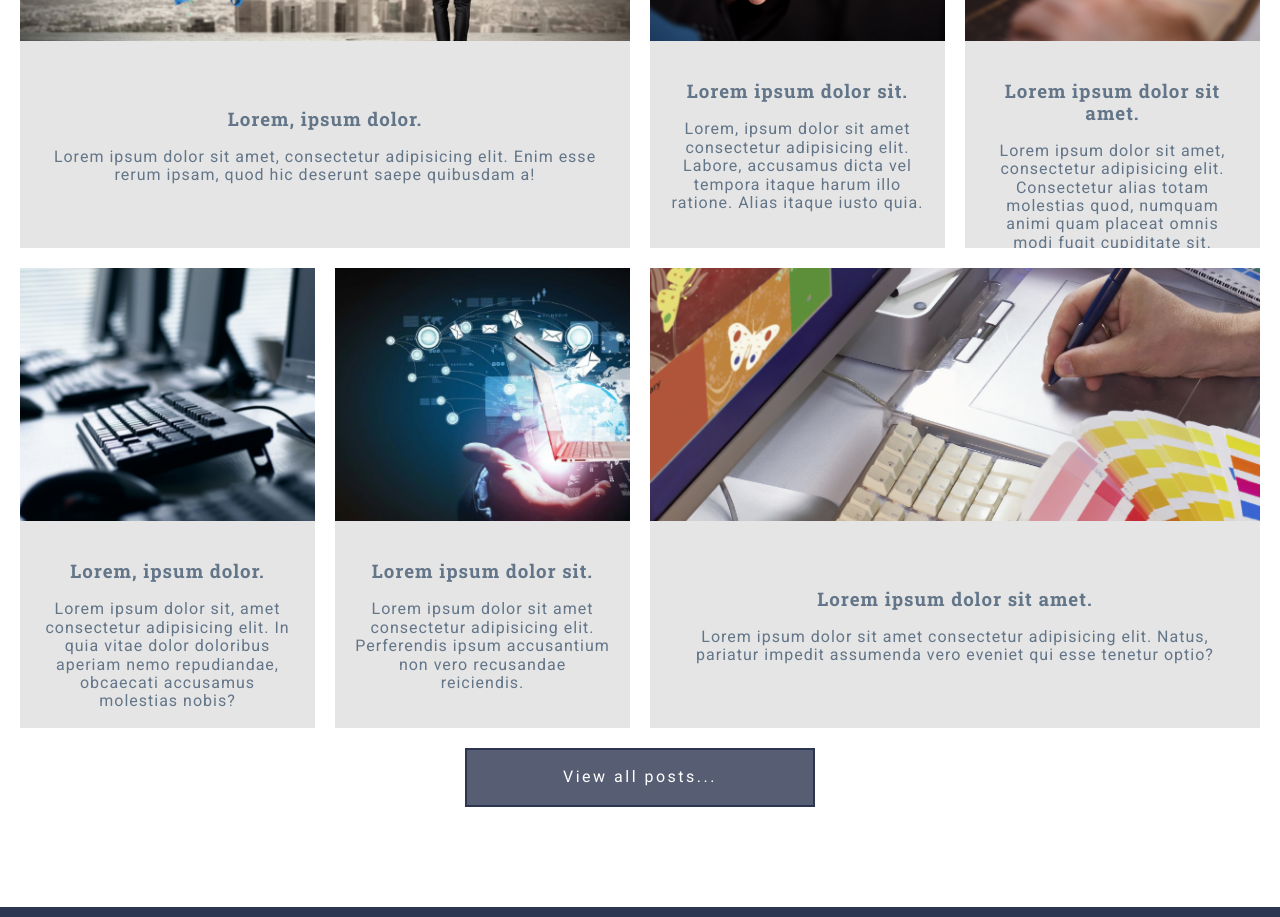
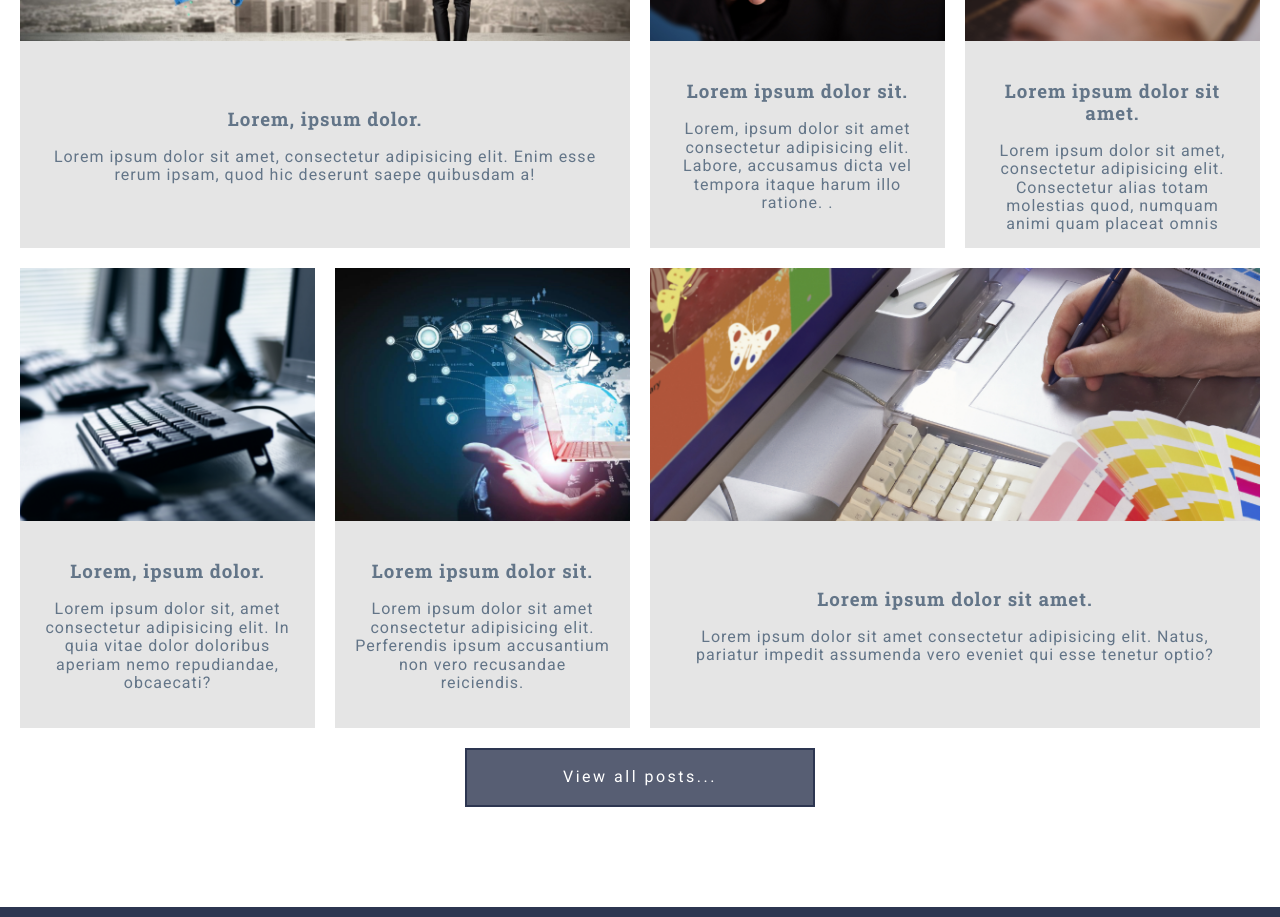
Before and after one commit to Vineversum/grid-tamplate, a website: page index.html in a window 1280 px wide. Shown: the part 2940-3857 px from the top of the page. Drawn offline with Linux system fonts and the light colour scheme.

Commit message:
Укоротил текст posts

```diff
--- a/index.html
+++ b/index.html
@@ -141,21 +141,21 @@
         <div class="post-image" style="background-image: url(assets/img/img-post-2.png)"></div>
         <div class="post-about">
           <h3>Lorem ipsum dolor sit.</h3>
-          <p>Lorem, ipsum dolor sit amet consectetur adipisicing elit. Labore, accusamus dicta vel tempora itaque harum illo ratione. Alias itaque iusto quia.</p>
+          <p>Lorem, ipsum dolor sit amet consectetur adipisicing elit. Labore, accusamus dicta vel tempora itaque harum illo ratione. .</p>
         </div>
       </a>
       <a href="#" class="post">
         <div class="post-image" style="background-image: url(assets/img/img-post-3.png)"></div>
         <div class="post-about">
           <h3>Lorem ipsum dolor sit amet.</h3>
-          <p>Lorem ipsum dolor sit amet, consectetur adipisicing elit. Consectetur alias totam molestias quod, numquam animi quam placeat omnis modi fugit cupiditate sit.</p>
+          <p>Lorem ipsum dolor sit amet, consectetur adipisicing elit. Consectetur alias totam molestias quod, numquam animi quam placeat omnis </p>
         </div>
       </a>
       <a href="#" class="post">
         <div class="post-image" style="background-image: url(assets/img/img-post-4.png)"></div>
         <div class="post-about">
           <h3>Lorem, ipsum dolor.</h3>
-          <p>Lorem ipsum dolor sit, amet consectetur adipisicing elit. In quia vitae dolor doloribus aperiam nemo repudiandae, obcaecati accusamus molestias nobis?</p>
+          <p>Lorem ipsum dolor sit, amet consectetur adipisicing elit. In quia vitae dolor doloribus aperiam nemo repudiandae, obcaecati?</p>
         </div>
       </a>
       <a href="#" class="post">
```
